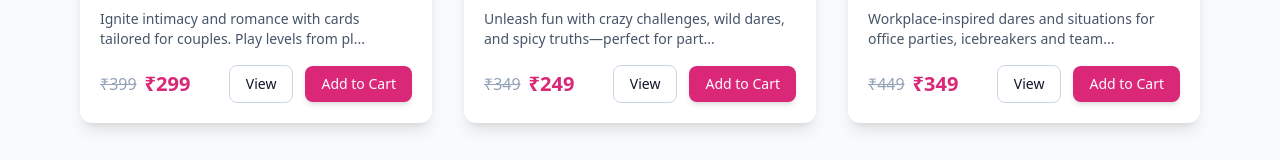
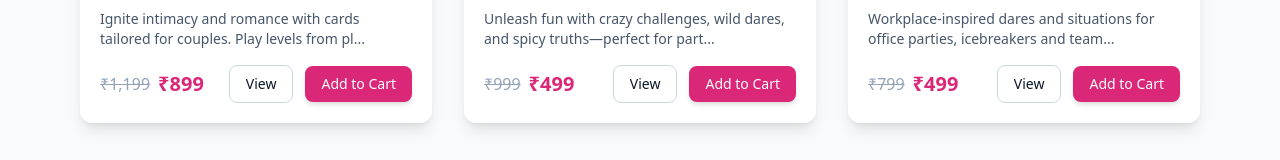
Before and after one commit to prakharkumar495969-glitch/jugariii-, a React (Vite) app: page / in a window 1280 px wide. Shown: the part 979-1139 px from the top of the page. Built offline with nearby package versions, Linux system fonts and the light colour scheme.

Commit message:
Update App.jsx

```diff
--- a/src/App.jsx
+++ b/src/App.jsx
@@ -14,8 +14,8 @@ const SAMPLE_PRODUCTS = [
   {
     id: "p1",
     title: "Couple Edition: Romantic Dares & Truths",
-    price: 299,
-    regularPrice: 399, // <--- New Regular Price for Strike-through
+    price: 899,
+    regularPrice: 1199, // <--- New Regular Price for Strike-through
     desc: "Ignite intimacy and romance with cards tailored for couples. Play levels from playful to flirty to steamy. The perfect way to explore a deeper connection and enjoy romantic challenges together.",
     // --- UPDATED URLs (Couples Edition) ---
     img: "https://i.ibb.co/Q75y4Q62/1759511340714.png",
@@ -29,8 +29,8 @@ const SAMPLE_PRODUCTS = [
   {
     id: "p2",
     title: "Friends Edition: Truth, Dare & Situation Cards",
-    price: 249,
-    regularPrice: 349, // <--- New Regular Price for Strike-through
+    price: 499,
+    regularPrice: 999, // <--- New Regular Price for Strike-through
     desc: "Unleash fun with crazy challenges, wild dares, and spicy truths—perfect for parties, hangouts and sleepovers. This pack is designed to reveal secrets and create unforgettable, hilarious memories.",
     // --- UPDATED URLs (Friend Edition) ---
     img: "https://i.ibb.co/fVCp0KK0/image-6.png",
@@ -45,8 +45,8 @@ const SAMPLE_PRODUCTS = [
   {
     id: "p3",
     title: "Office Anarchy: Dare & Situation Edition",
-    price: 349,
-    regularPrice: 449, // <--- New Regular Price for Strike-through
+    price: 499,
+    regularPrice: 799, // <--- New Regular Price for Strike-through
     desc: "Workplace-inspired dares and situations for office parties, icebreakers and team building—fun but HR-safe. Turn dull meetings into engaging, laughter-filled sessions with your colleagues.",
     // --- UPDATED URLs (Office Anarchy) ---
     img: "https://i.ibb.co/mFPLTwTx/image-14.png",
```
